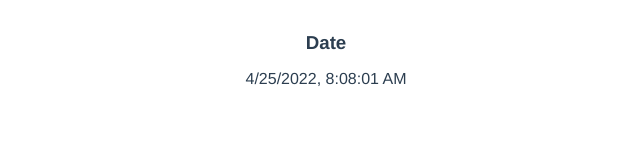
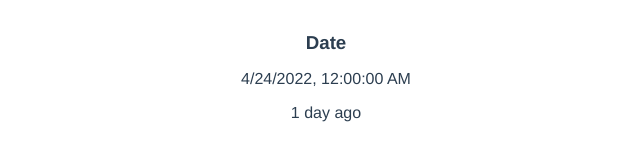
Before and after one commit to cha-d-campus/Projects, a Vue app in the folder my_first_vue_project/: page / in a window 1280 px wide. Shown: the part 867-1028 px from the top of the page, without its empty margins (314-954 px from the left). Before the commit the page ends 971 px from the top, so only its background shows below. Built offline with nearby package versions, Linux system fonts and the light colour scheme.

Commit message:
JS/SPA - Vue.js - First_project - Part 4

```diff
--- a/my_first_vue_project/package.json
+++ b/my_first_vue_project/package.json
@@ -9,6 +9,7 @@
   },
   "dependencies": {
     "core-js": "^3.8.3",
+    "timeago.js": "^4.0.2",
     "vue": "^2.6.14"
   },
   "devDependencies": {
--- a/my_first_vue_project/src/App.vue
+++ b/my_first_vue_project/src/App.vue
@@ -25,5 +25,6 @@ export default {
   text-align: center;
   color: #2c3e50;
   margin-top: 60px;
+  margin-bottom: 60px;
 }
 </style>
--- a/my_first_vue_project/src/components/CityMeteo.vue
+++ b/my_first_vue_project/src/components/CityMeteo.vue
@@ -10,23 +10,25 @@
 
     <h3>Date</h3>
     <p>{{ updatedAt.toLocaleString() }}</p>
+    <p>{{formatedDate}}</p>
   </div>
 </template>
 
 <script>
+import * as timeago from 'timeago.js';
 export default {
   name: "CityMeteo",
-//   props: {
-
-//   },
-  data() {
-      return {
-        cityname: "Grenoble", // nom de la ville
-        weather: "Peu nuageux", // descriptif météo
-        temperature: 20.55, // température en °C
-        updatedAt: new Date(), // date de dernière mise à jour
-      };
-    },
+  props: {
+    cityname: String,
+    weather: String,
+    temperature: Number,
+    updatedAt: Date
+  },
+  computed: {
+    formatedDate: function(){
+      return timeago.format(this.updatedAt, 'fr_FR');
+    }
+  }
 };
 </script>
 
--- a/my_first_vue_project/src/components/HelloWorld.vue
+++ b/my_first_vue_project/src/components/HelloWorld.vue
@@ -1,7 +1,7 @@
 <template>
   <div>
     <h1>{{ msg }}</h1>
-    <CityMeteo/>
+    <CityMeteo :cityname="cityname" :weather="weather" :temperature="temperature" :updatedAt="updatedAt"/>
   </div>
 </template>
 
@@ -13,10 +13,17 @@ export default {
   name: "HelloWorld",
   props: {
     msg: String,
-    cityname: CityMeteo.name ,
   },
   components: {
     CityMeteo
-  }
+  },
+  data() {
+      return {
+        cityname: "Grenoble", // nom de la ville
+        weather: "Peu nuageux", // descriptif météo
+        temperature: 20.55, // température en °C
+        updatedAt: new Date('April 24, 2022'), // date de dernière mise à jour
+      };
+    },
 };
 </script>
```
Also changed, not shown: 1 other file (tests, documents, lock files or other folders).
